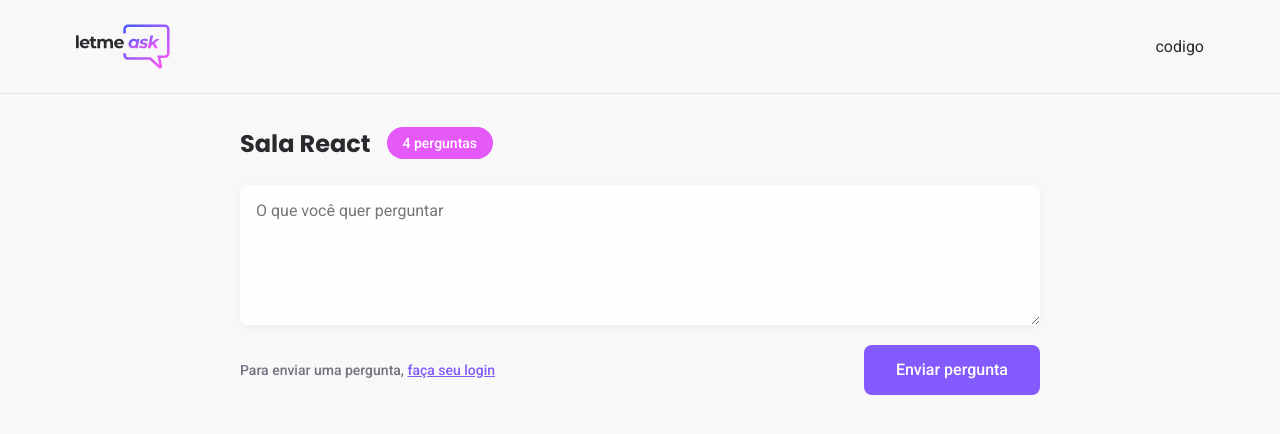
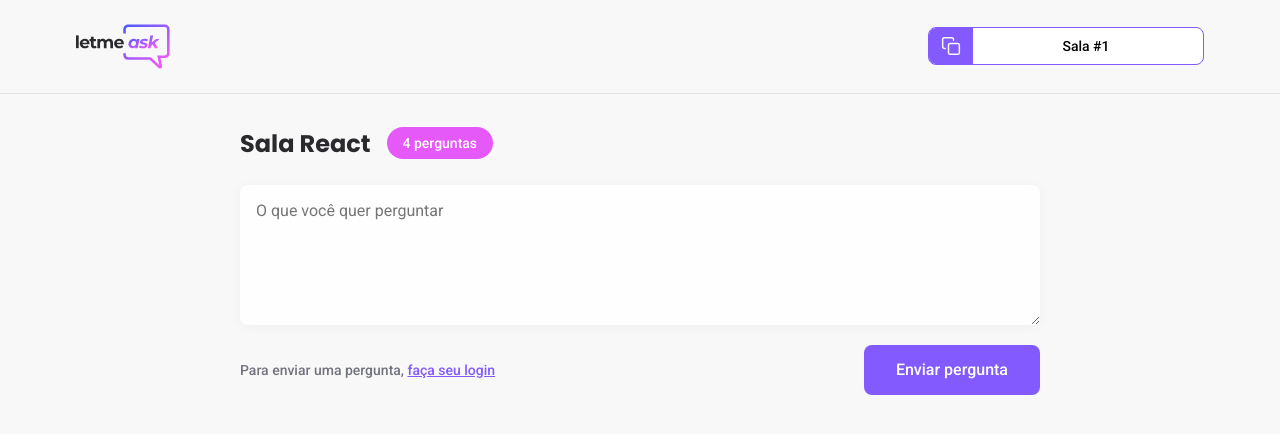
Before and after one commit to grasielaGomes/q-a-app, a React (Create React App) app: page /rooms/1 in a window 1280 px wide. Shown: the top 434 px of the page. Built offline with nearby package versions, Linux system fonts and the light colour scheme; no server answers.

Commit message:
Room code copy

```diff
--- /dev/null
+++ b/src/componets/RoomCode.tsx
@@ -0,0 +1,20 @@
+import copyImg from '../assets/images/copy.svg';
+import '../styles/room-code.scss';
+
+type RoomCodeProps = {
+  code: string;
+}
+
+export function RoomCode (props: RoomCodeProps){
+  function copyRoomCodeToClipboard(){
+    navigator.clipboard.writeText(props.code)
+  }
+  return (
+    <button className="room-code" onClick={copyRoomCodeToClipboard}>
+      <div>
+        <img src={copyImg} alt="Copy room code"/>
+      </div>
+      <span>Sala #{props.code}</span>
+    </button>
+  )
+}
--- a/src/pages/Room.tsx
+++ b/src/pages/Room.tsx
@@ -1,14 +1,23 @@
+import { useParams } from 'react-router';
 import logoImg from '../assets/images/logo.svg';
 import { Button } from '../componets/Button';
+import { RoomCode } from '../componets/RoomCode';
 import '../styles/room.scss'
 
+type RoomParams = {
+  id: string;
+}
+
 export function Room(){
+
+  const params = useParams<RoomParams>();
+
   return(
     <div id="page-room">
       <header>
         <div className="content">
           <img src={logoImg} alt="Letmeask" />
-          <div>codigo</div>
+          <RoomCode code={params.id}/>
         </div>
       </header>
       <main>
--- /dev/null
+++ b/src/styles/room-code.scss
@@ -0,0 +1,24 @@
+.room-code {
+  border-radius: 8px;
+  overflow: hidden;
+  background: #FFF;
+  border: 1px solid #835afd;
+  cursor: pointer;
+  display: flex;
+  div {
+    background: #835afd;
+    padding: 8px 12px;
+    display: flex;
+    justify-content: center;
+    align-items: center;
+  }
+  span {
+    display: block;
+    align-self: center;
+    flex: 1;
+    padding: 0 16px 0 12px;
+    width: 230px;
+    font-size: 14px;
+    font-weight: 500;
+  }
+}
```
